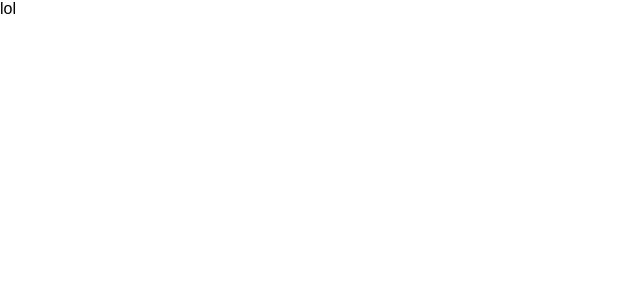
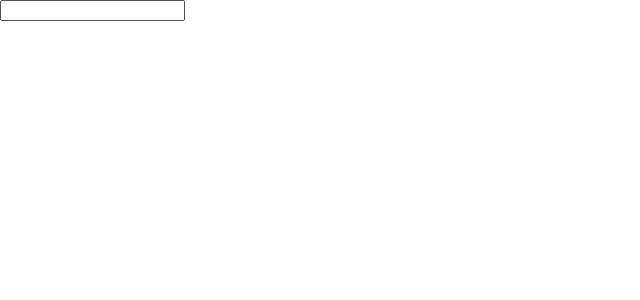
Before and after one commit to hozefaj/league-search, a React (Create React App) app: page / in a window 1280 px wide. Shown: the top 300 px of the page, without its empty margins (0-640 px from the left). Built offline with nearby package versions, Linux system fonts and the light colour scheme.

Commit message:
Added searchbar

```diff
--- a/src/components/App.js
+++ b/src/components/App.js
@@ -1,6 +1,7 @@
 import React, { Component } from 'react';
 import axios from 'axios';
 import '../css/App.css';
+import SearchBar from './SearchBar';
 
 class App extends Component {
 
@@ -21,12 +22,11 @@ class App extends Component {
 
 */
     render() {
-    return (
-      <div className="App">
-
-          {this.state.summoner}
-      </div>
-    );
+        return (
+          <div className="App">
+              <SearchBar/>
+          </div>
+        );
     }
 }
 
--- /dev/null
+++ b/src/components/SearchBar.js
@@ -0,0 +1,10 @@
+import React from 'react';
+
+const SearchBar = () => (
+    <form>
+        <input>
+        </input>
+    </form>
+);
+
+export default SearchBar;
```
